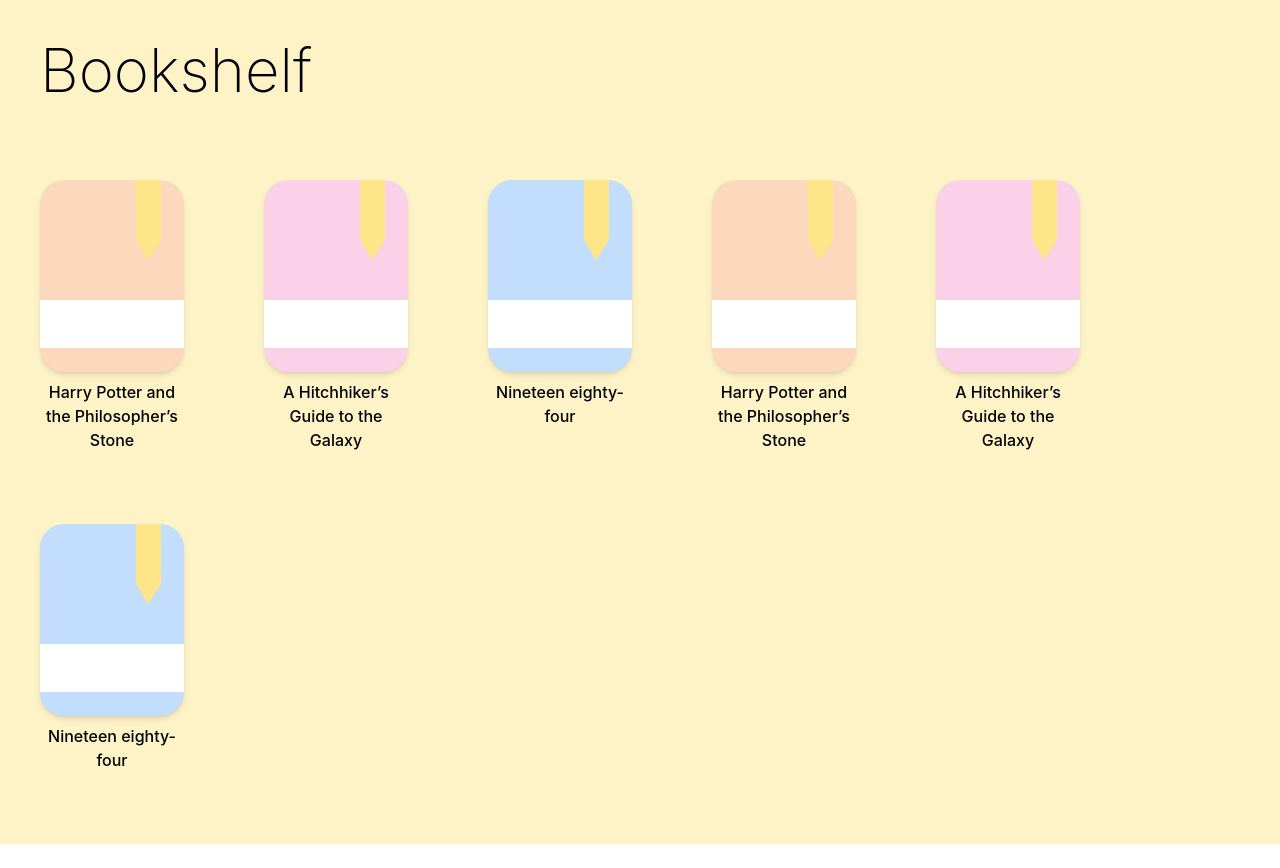
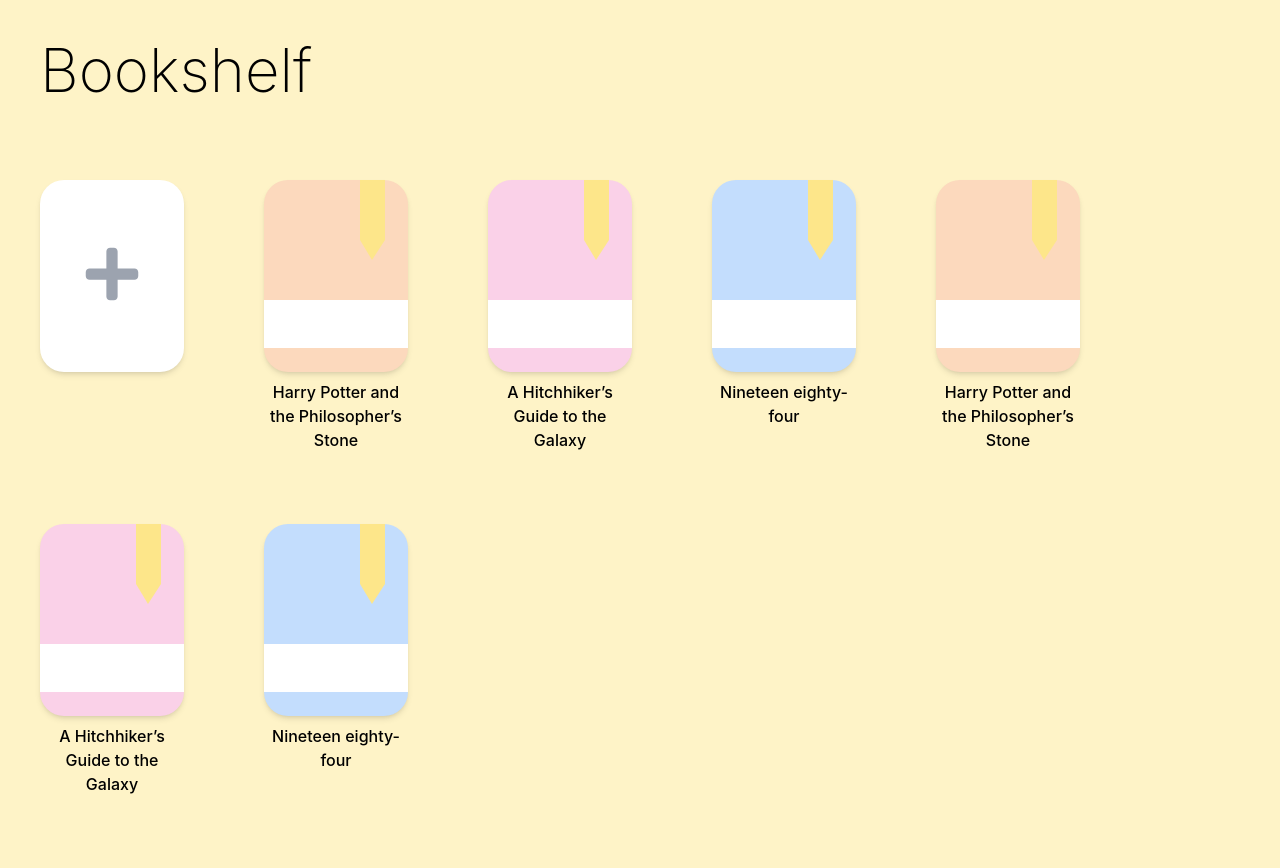
Before and after one commit to pjyi2147/StorybookGPT, a React (Create React App) app in the folder storybook-ai/: page / in a window 1280 px wide. Before the commit the page ends 844 px from the top, so only its background shows below. Built offline with nearby package versions, Linux system fonts and the light colour scheme.

Commit message:
[WEB] Added dependencies and AddCard Component

```diff
--- a/storybook-ai/package.json
+++ b/storybook-ai/package.json
@@ -10,6 +10,7 @@
     "flowbite-react": "^0.6.4",
     "react": "^18.2.0",
     "react-dom": "^18.2.0",
+    "react-icons": "^4.12.0",
     "react-scripts": "5.0.1",
     "web-vitals": "^2.1.4"
   },
--- a/storybook-ai/src/App.js
+++ b/storybook-ai/src/App.js
@@ -1,4 +1,5 @@
 import "./App.css";
+import AddCard from "./components/AddCard";
 import NewCard from "./components/NewCard";
 
 function App() {
@@ -6,6 +7,7 @@
     <div className="bg-amber-100 min-h-screen w-full space-y-10 py-10 items-center justify-center">
       <div className="self-start font-extralight text-6xl ml-10">Bookshelf</div>
       <div className="flex flex-row flex-wrap">
+        <AddCard />
         <NewCard
           color={"bg-orange-200"}
           title={"Harry Potter and the Philosopher’s Stone"}
--- /dev/null
+++ b/storybook-ai/src/components/AddCard.js
@@ -0,0 +1,15 @@
+import React from "react";
+import { FaPlus } from "react-icons/fa";
+
+export default function AddCard({ color, title }) {
+  return (
+    <>
+      <div className="hover:brightness-75 h-48 m-10">
+        <div className="bg-white rounded-3xl py-24 w-36 h-20 shadow-md">
+          <div className="px-10 py-6 mt-6 bg-white"></div>
+        </div>
+        <FaPlus className="relative bottom-32 left-10 pl-1 text-6xl text-gray-400" />
+      </div>
+    </>
+  );
+}
```
Also changed, not shown: 1 other file (tests, documents, lock files or other folders).
